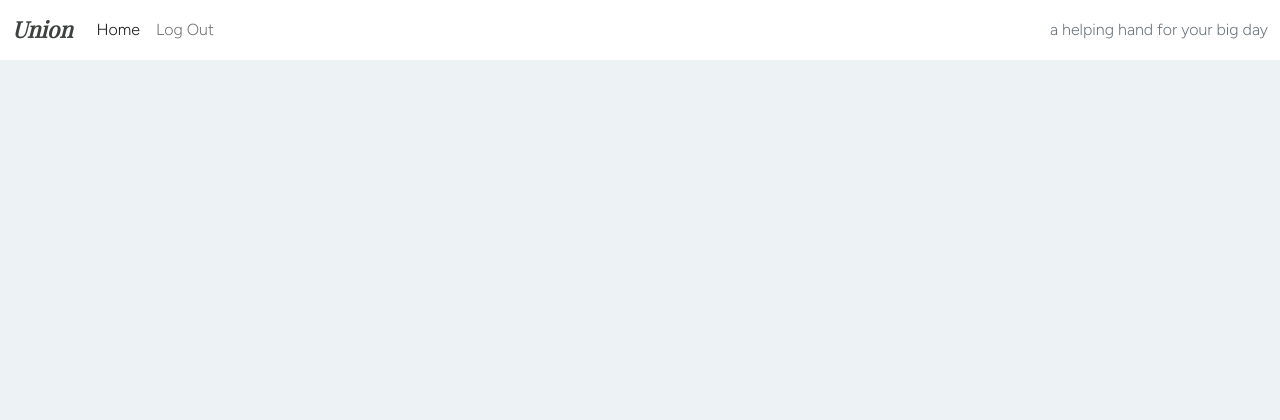
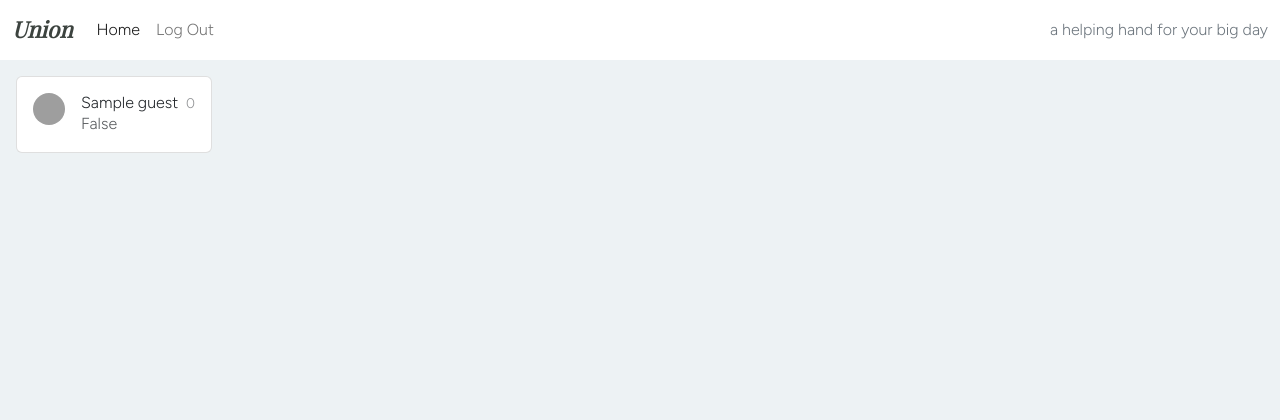
Before and after one commit to Rob-Mundy/p4-weddingapp, a Django app: page / in a window 1280 px wide. Shown: the top 420 px of the page. Run offline with Django 3.2, Linux system fonts and the light colour scheme; a user stored in the database is signed in; tables that the repository leaves empty hold one stand-in row (values such as "Sample post"); some web fonts are replaced; grey boxes are pictures that could not be loaded.

Commit message:
Add basic guestlist view to homepage when authenticated

```diff
--- a/static/css/style.css
+++ b/static/css/style.css
@@ -43,6 +43,10 @@ h1, h2, h3 {
     background-color: #6b5668;
 }
 
+.btn-outline-secondary:hover {
+    background-color: #3c433f
+}
+
 #hero-couple {
     border-radius: 5%;
     box-shadow: 10px 10px 5px #ccc;
--- a/templates/base.html
+++ b/templates/base.html
@@ -18,8 +18,6 @@
     <link rel="stylesheet" href="{% static 'css/style.css' %}">
 
 </head>
-
-<!-- <body class="d-flex h-100 text-center text-bg-dark"> -->
 
     <body class="d-flex flex-column h-100 main-bg">
 
--- a/templates/index.html
+++ b/templates/index.html
@@ -3,6 +3,38 @@
 {% block content %}
 
 {% if user.is_authenticated %}
+
+<div class="container-fluid">
+  <div class="row">
+
+    <!-- Guestlist Column -->
+    <div class="col-12 mt-3 left">
+      <div class="row">
+
+
+
+        <div class="list-group w-auto">
+          {% for guest in guest_list %}
+          <a href="{{ guest.slug }}" class="list-group-item list-group-item-action d-flex gap-3 py-3"
+            aria-current="true">
+            <img src="https://github.com/twbs.png" alt="twbs" width="32" height="32"
+              class="rounded-circle flex-shrink-0">
+            <div class="d-flex gap-2 w-100 justify-content-between">
+              <div>
+                <h6 class="mb-0">{{ guest.guest_name }}</h6>
+                <p class="mb-0 opacity-75">{{ guest.attending }}</p>
+              </div>
+              <small class="opacity-50 text-nowrap">{{ guest.invited }}</small>
+            </div>
+          </a>
+
+          {% endfor %}
+
+        </div>
+      </div>
+    </div>
+  </div>
+</div>
 
 {% else %}
 
@@ -21,8 +53,10 @@
       <h1 class="display-5 fw-bold lh-1 mb-3">Wedding planning made easy</h1>
       <p class="lead">Create guestlists, send RSVP invitations and view attendees via simple dashboards</p>
       <div class="d-grid gap-2 d-md-flex justify-content-md-start">
-        <a type="button" href="{% url 'account_signup' %}" class="btn btn-secondary btn-lg px-4 me-md-2">Sign Up</a>
-        <a type="button" href="{% url 'account_login' %}" class="btn btn-outline-secondary btn-lg px-4">Log In</a>
+        <a type="button" href="{% url 'account_signup' %}" class="btn btn-secondary btn-lg px-4 me-md-2">Sign
+          Up</a>
+        <a type="button" href="{% url 'account_login' %}" class="btn btn-outline-secondary btn-lg px-4">Log
+          In</a>
       </div>
     </div>
   </div>
```
Also changed, not shown: templates/account/password_reset.html (+23 -6 lines).
